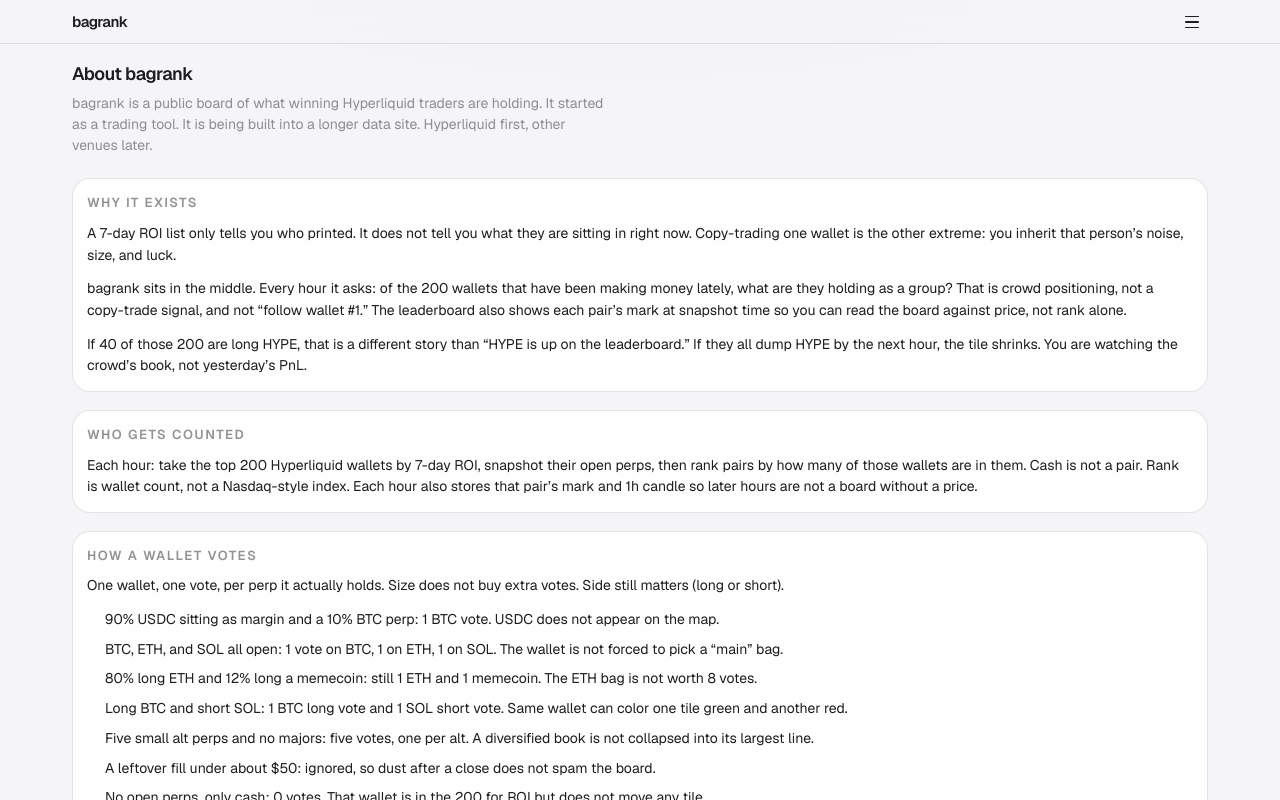
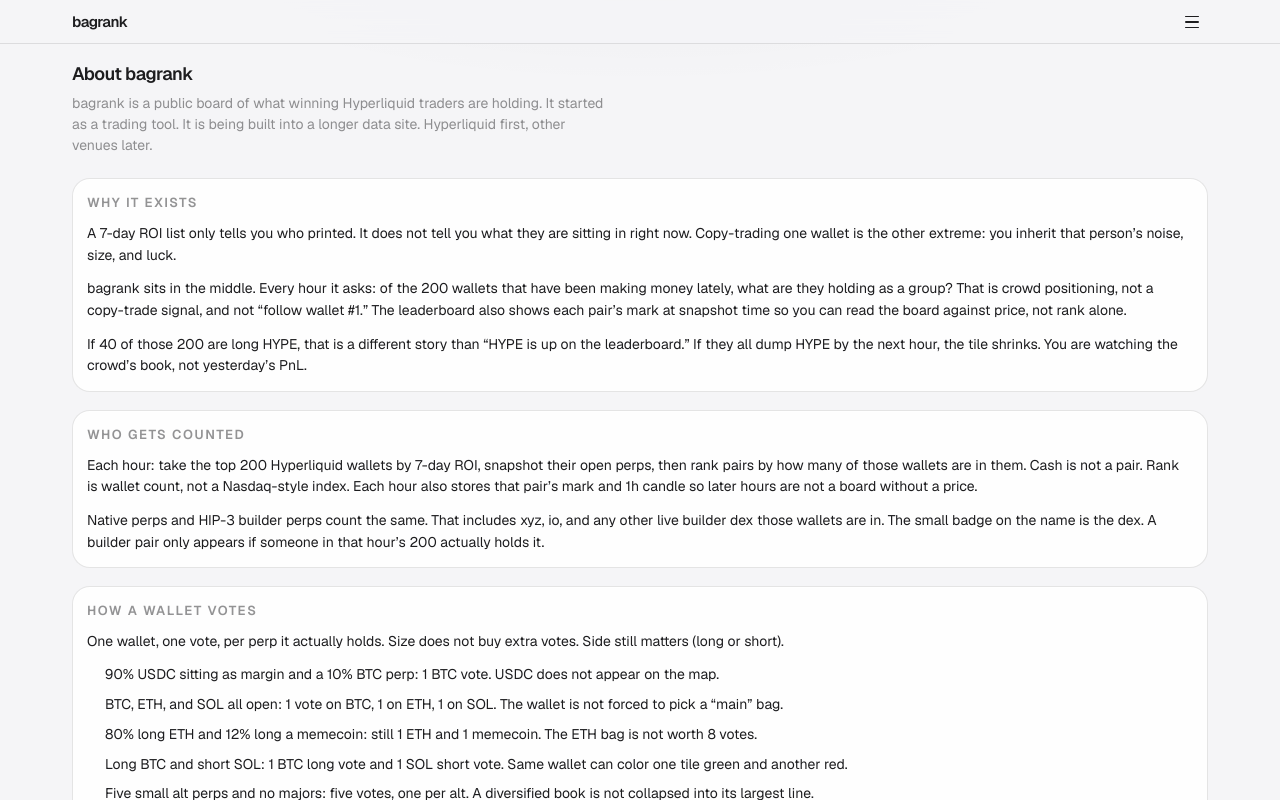
Before and after one commit to johnyi0x/portfolio_data_web, a Next.js app: page /about in a window 1280 px wide. Shown: the top 800 px of the page. Built offline with nearby package versions, Linux system fonts and the light colour scheme.

Commit message:
pair platform type support fix

```diff
--- a/app/about/page.tsx
+++ b/app/about/page.tsx
@@ -49,6 +49,12 @@
           wallets are in them. Cash is not a pair. Rank is wallet count, not
           a Nasdaq-style index. Each hour also stores that pair’s mark and
           1h candle so later hours are not a board without a price.
+        </p>
+        <p>
+          Native perps and HIP-3 builder perps count the same. That includes
+          xyz, io, and any other live builder dex those wallets are in. The
+          small badge on the name is the dex. A builder pair only appears if
+          someone in that hour’s 200 actually holds it.
         </p>
       </section>
 
--- a/app/page.tsx
+++ b/app/page.tsx
@@ -21,7 +21,9 @@
           Each of the {n} wallets gets one vote per pair they hold. The tile
           is how many of those wallets are in that pair (majority side).
           Biggest tile = most of the top {n} are in it. Crowd hold map, not
-          average rank inside each book. Green is long, red is short.
+          average rank inside each book. Green is long, red is short. Native
+          and HIP-3 builder perps (xyz, io, and others) count the same; the
+          badge is the dex.
         </p>
         <div className="meta">
           <span>
```
